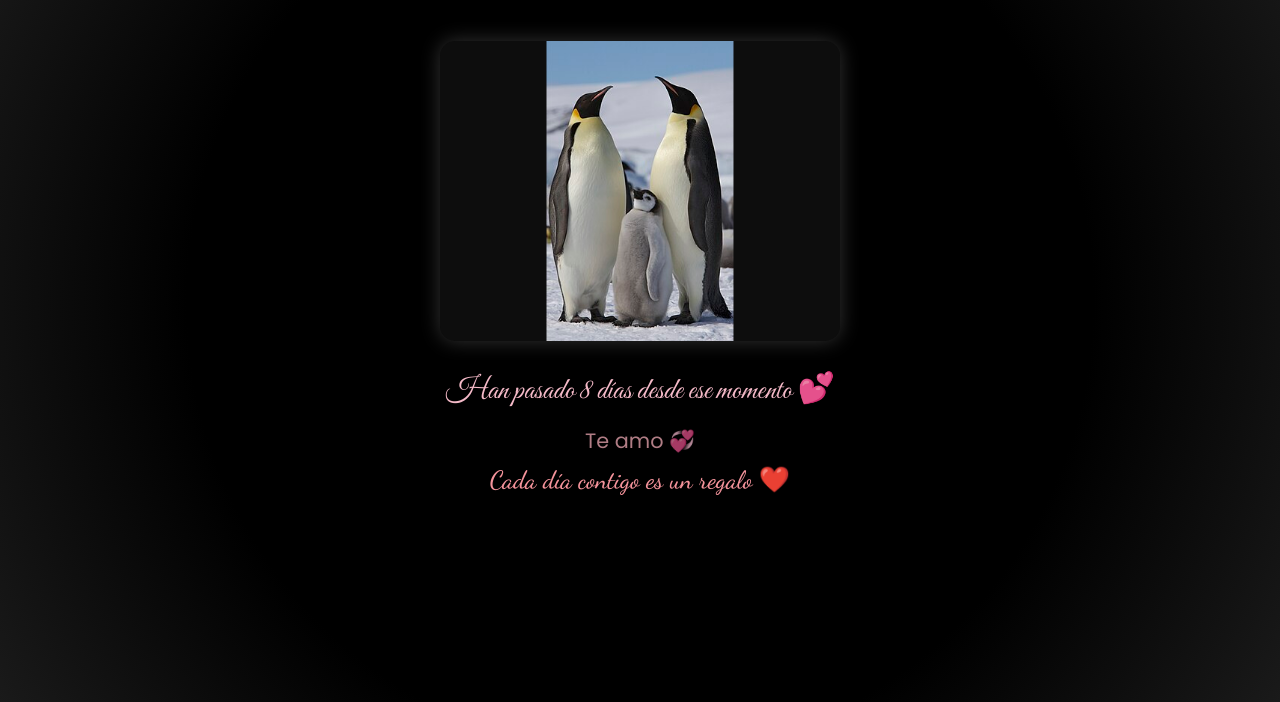
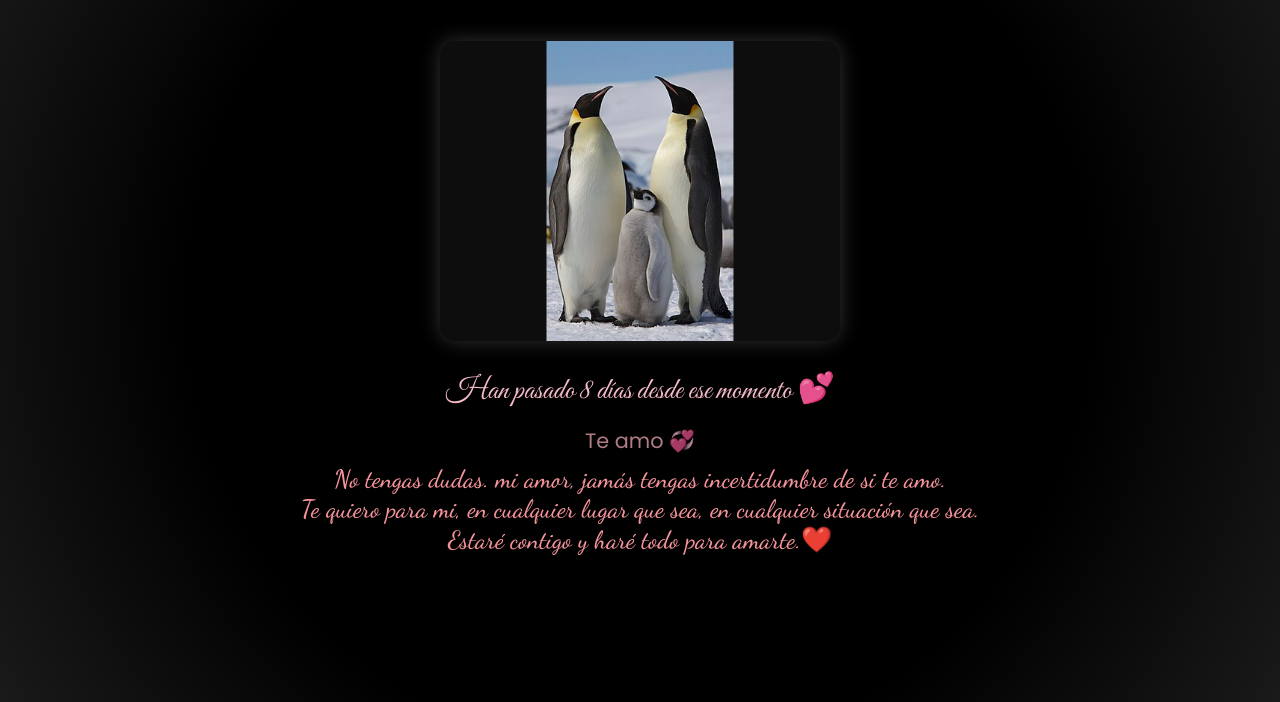
Before and after one commit to nuestro-tiempo/adalyjaime, a plain HTML site: page index.html in a window 1280 px wide. Shown: the part 98-800 px from the top of the page. Drawn offline with Linux system fonts and the light colour scheme.

Commit message:
Update index.html

```diff
--- a/index.html
+++ b/index.html
@@ -82,6 +82,7 @@
       font-size: 1.5em;
       color: #ff9aa2;
       animation: pulse 4s ease-in-out infinite alternate;
+      white-space: pre-line;
     }
 
     @keyframes fadeIn {
@@ -123,7 +124,9 @@
   <div id="contador"></div>
 
   <div class="romantico">Te amo 💞</div>
-  <div class="extra">Cada día contigo es un regalo ❤️</div>
+  <div class="extra">No tengas dudas. mi amor, jamás tengas incertidumbre de si te amo.
+                    Te quiero para mi, en cualquier lugar que sea, en cualquier situación que sea.
+                    Estaré contigo y haré todo para amarte.❤️</div>
 
 
   <script>
```
